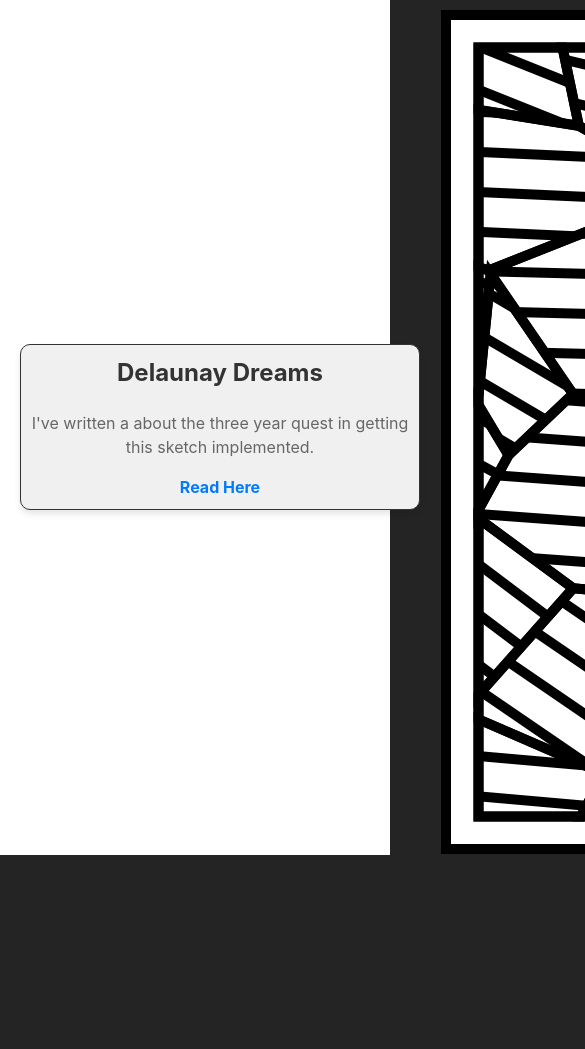
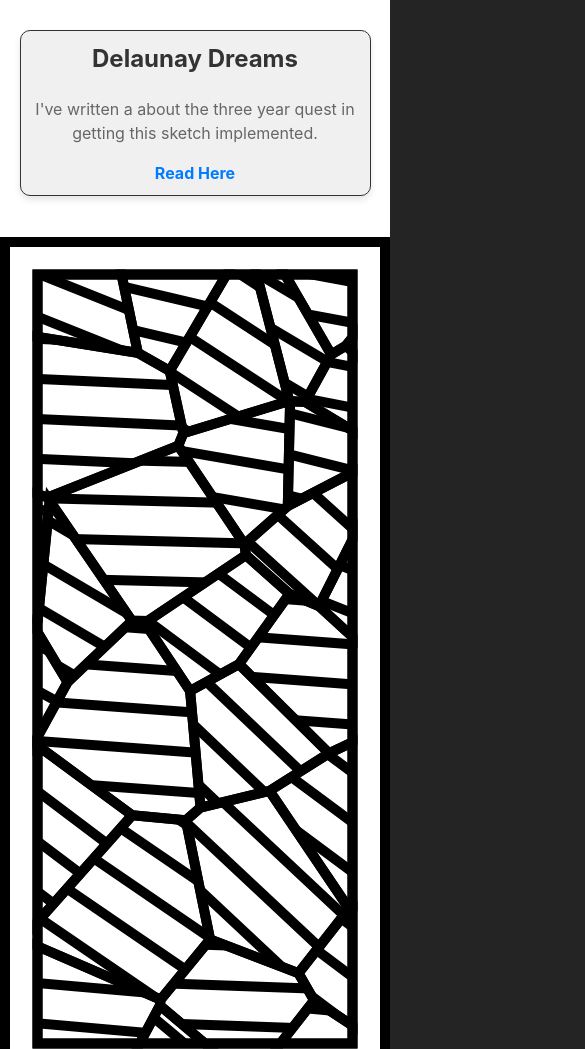
Before and after one commit to bulkan/polylines, a website built with Vite: page index.html in a window 390 px wide. Shown: the top 1049 px of the page, 585 px wide, since content can reach past the window. Before the commit the page ends 855 px from the top, so only its background shows below. Built offline with nearby package versions, Linux system fonts and the light colour scheme.

Commit message:
Add some mobile responsive CSS

```diff
--- a/index.html
+++ b/index.html
@@ -3,7 +3,7 @@
 
 <head>
   <meta charset="UTF-8" />
-  <!-- <meta name="viewport" content="width=device-width, initial-scale=1.0, maximum-scale=1.0, user-scalable=no" /> -->
+  <meta name="viewport" content="width=device-width, initial-scale=1.0, maximum-scale=1.0, user-scalable=no" />
   <title>polylines</title>
 </head>
 
--- a/src/style.css
+++ b/src/style.css
@@ -16,7 +16,6 @@
 
 body {
   margin: 0;
-  overflow: hidden;
   grid-template-columns: auto 1fr;
   gap: 1px;
   display: grid;
@@ -43,7 +42,6 @@ body {
 
 /* Styles for the callout card */
 .callout-card {
-
   /* width: 400px; */
   background-color: #f0f0f0;
   border: 1px solid #333;
@@ -81,6 +79,20 @@ body {
   /* Remove top margin for spacing */
 }
 
+@media (max-width: 767px) {
+  body {
+    display: flex;
+    flex-direction: column;
+    align-items: center;
+    text-align: center;
+  }
+
+  .column-1 {
+    margin: 10px;
+    width: 90%;
+  }
+}
+
 #main-canvas {
   width: 100%;
 }
```
